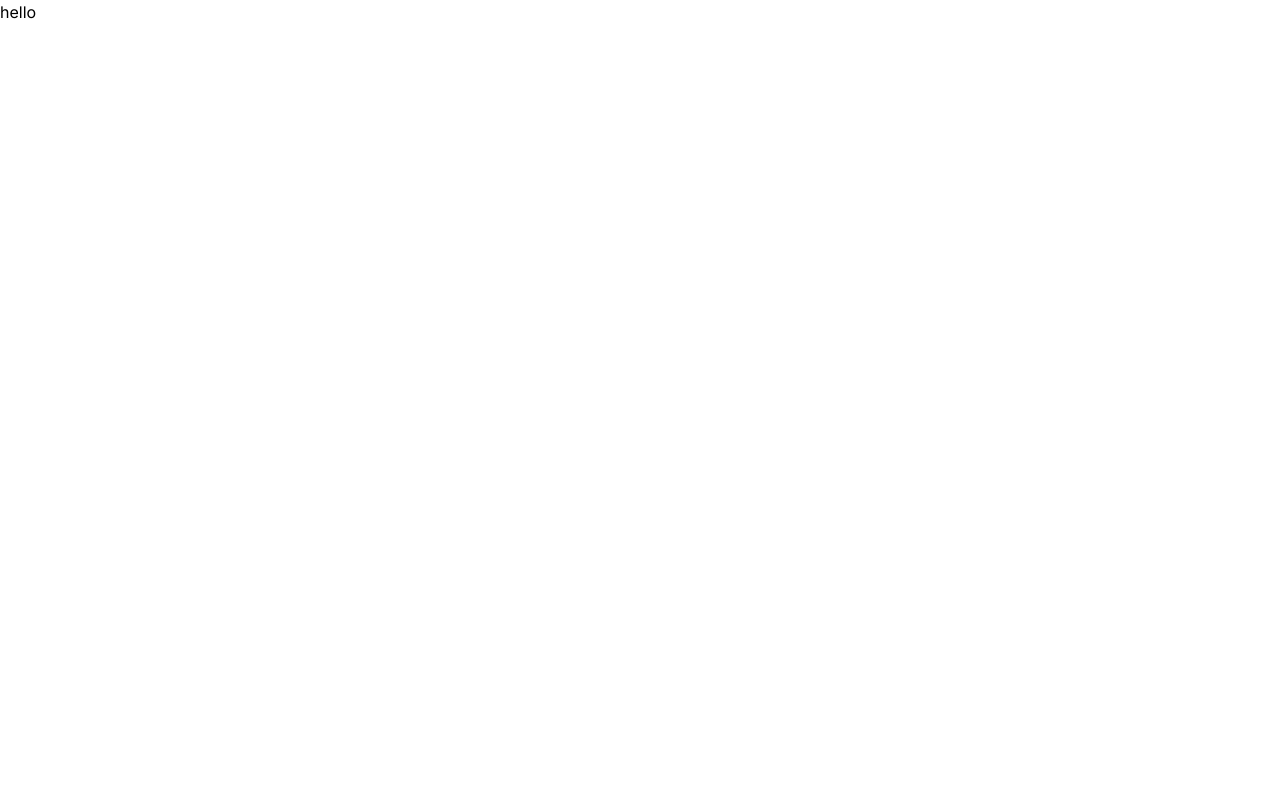
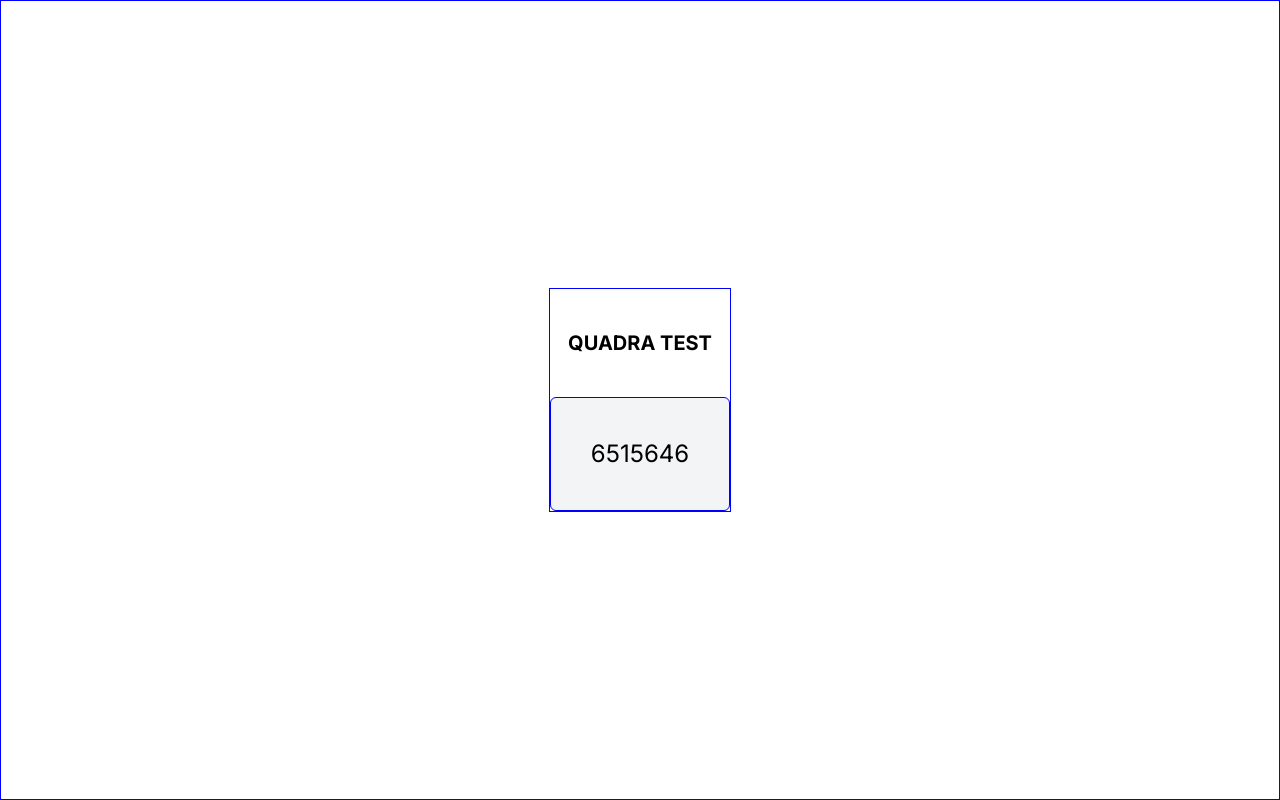
Before and after one commit to riwepo/nov-duvera-front-end-test, a Next.js app: page / in a window 1280 px wide. Built offline with nearby package versions, Linux system fonts and the light colour scheme.

Commit message:
skeleton of page

```diff
--- a/app/page.tsx
+++ b/app/page.tsx
@@ -1,3 +1,12 @@
 export default function Home() {
-  return <h1>hello</h1>;
+  return (
+    <div className="bg-white h-screen grid grid-rows-[1fr_auto_1fr] grid-cols-[1fr_auto_1fr]">
+      <div className="row-start-2 col-start-2 bg-transparent flex flex-col items-center">
+        <h1 className="text-black py-10 font-bold text-xl">QUADRA TEST</h1>
+        <div className="bg-gray-100 rounded-md p-10 font-normal text-2xl">
+          <p>6515646</p>
+        </div>
+      </div>
+    </div>
+  );
 }
```
